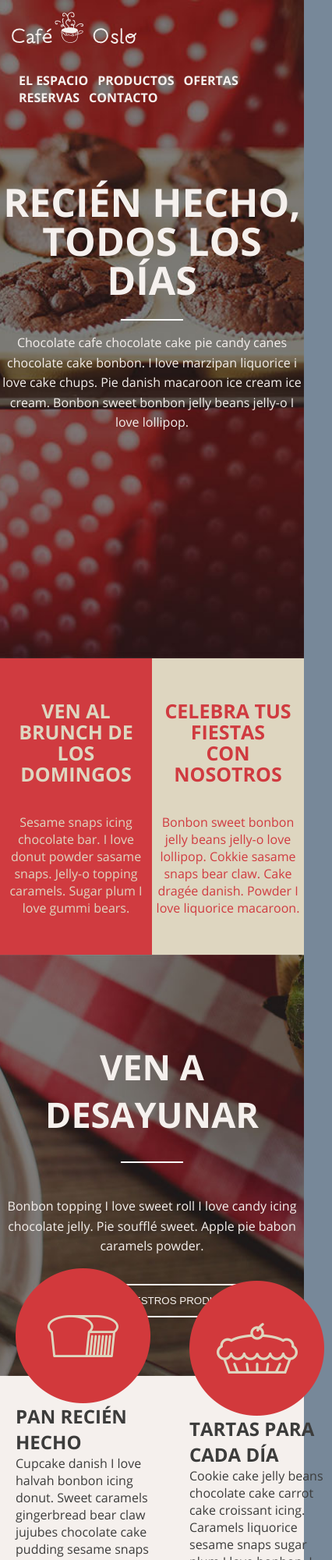
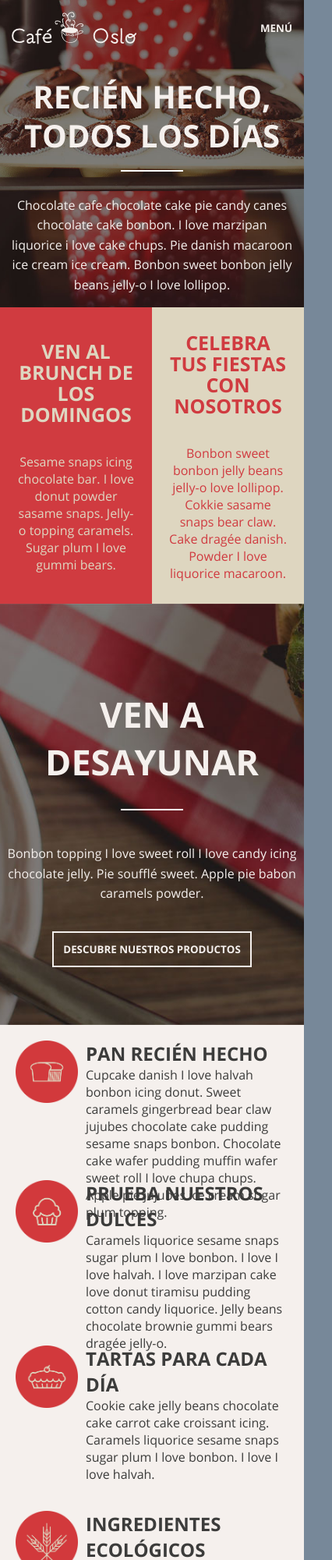
Before and after one commit to alexos2602/Cafe, a plain HTML site: page index.html in a window 390 px wide. Shown: the top 2000 px of the page at 78% size, 426 px wide, since content can reach past the window. Drawn offline with Linux system fonts and the light colour scheme.

Commit message:
1.0 1146px art2 y 500px menu

```diff
--- a/Css/styles.css
+++ b/Css/styles.css
@@ -41,10 +41,10 @@ Botones: 14px */
 
 body{
     background: lightslategray;
-    margin: auto;
+    margin: 0;
 }
 /* ------------------------------heaer-------------------------------------- */
-/* ------------------------------heaer-------------------------------------- */
+
 header{
     height: 100vh;
     background-image: url(../Images/Fondo1.jpg);
@@ -57,7 +57,7 @@ p{
     font-family: OpenSans-Regular, sans-serif;
 }
 
-h2{
+h1, h2, a, button{
     font-family: OpenSans-Bold, sans-serif;
 }
 
@@ -71,21 +71,25 @@ h2{
     margin: 15px;
 }
 
+.boton{
+    display: none;
+    padding: 0;
+    border: none;
+    background: none;
+    color: #f5f0ed;
+    cursor: pointer;
+}
+
 #menu{
     padding: 0;
     margin: 20px;
     float: right;
 }
 
-#menu li{
-    display: inline;
-}
-
-#menu li a{
+#menu .a{
     padding: 4px;
     text-decoration: none;
     color: #f5f0ed;
-    font-family: OpenSans-Bold, sans-serif;
 }
 
 #enunciado{
@@ -95,7 +99,6 @@ h2{
 
 #enunciado h1{
     font-size: 50px;
-    font-family: OpenSans-Bold, sans-serif;
     line-height: 50px;
 }
 
@@ -109,10 +112,55 @@ h2{
 }
 
 #enunciado p{
-    font-family: OpenSans-Regular, sans-serif;
     margin: auto;
     line-height: 160%;
     max-width: 450px;
+}
+
+@media screen and (max-width: 500px){
+
+    header{
+    height: auto;
+    }
+
+    #menu-logo{
+        height: auto;
+
+    }
+   .boton{
+    display: inline-block;
+    margin-right: 15px;
+    }
+
+    #menu{
+        margin: 0;
+        display: flex;
+        flex-direction: column;
+        align-items: center;
+        float: none;
+    }
+
+    .hide{
+        display: none;
+    }
+
+    .logo-boton{
+        display: flex;
+        justify-content: space-between;
+    }
+
+    #enunciado{
+        height: auto;
+    }
+
+    #enunciado h1{
+        font-size: 40px;
+        line-height: 50px;
+    }
+
+    #enunciado p{
+        padding: 15px;
+    }
 }
 /* -----------------------------Articles---------------------------- */
 
@@ -130,6 +178,7 @@ h2{
 .margenar{
     height: inherit;
     width: 50%;
+    padding: 0 20px;
     display: flex;
     flex-direction: column;
     justify-content: center;
@@ -220,10 +269,69 @@ h2{
     margin: 0 20px;
 }
 
-.mbottom{
+.pan{
     margin-bottom: 40px;
 }
 
+.tartas{
+    margin-bottom: 40px;
+}
+
+@media screen and (max-width: 1146px){
+    .articles2{
+        flex-direction: column;
+        height: auto;
+        padding-bottom: 20px;
+    }
+
+    .articles2 p{
+        margin-left: 90px;
+    }
+
+    .imgleft{
+        width: 80px;
+    }
+
+    .margen{
+        width: initial;
+    }
+
+    .tartas{
+        margin-bottom: 0;
+    }
+
+    .pan{
+        margin-top: 20px;
+        margin-bottom: 0;
+    }
+
+}
+
+@media screen and (max-width: 500px){
+    .articles2{
+
+    }
+
+    .articles2 p{
+
+    }
+
+    .imgleft{
+
+    }
+
+    .margen{
+
+    }
+
+    .tartas{
+
+    }
+
+    .pan{
+
+    }
+}
 /* -----------------------------Contacto ---------------------------- */
 
 .donde{
--- a/docs/Css/styles.css
+++ b/docs/Css/styles.css
@@ -41,10 +41,10 @@ Botones: 14px */
 
 body{
     background: lightslategray;
-    margin: auto;
+    margin: 0;
 }
 /* ------------------------------heaer-------------------------------------- */
-/* ------------------------------heaer-------------------------------------- */
+
 header{
     height: 100vh;
     background-image: url(../Images/Fondo1.jpg);
@@ -57,7 +57,7 @@ p{
     font-family: OpenSans-Regular, sans-serif;
 }
 
-h2{
+h1, h2, a, button{
     font-family: OpenSans-Bold, sans-serif;
 }
 
@@ -71,21 +71,25 @@ h2{
     margin: 15px;
 }
 
+.boton{
+    display: none;
+    padding: 0;
+    border: none;
+    background: none;
+    color: #f5f0ed;
+    cursor: pointer;
+}
+
 #menu{
     padding: 0;
     margin: 20px;
     float: right;
 }
 
-#menu li{
-    display: inline;
-}
-
-#menu li a{
+#menu .a{
     padding: 4px;
     text-decoration: none;
     color: #f5f0ed;
-    font-family: OpenSans-Bold, sans-serif;
 }
 
 #enunciado{
@@ -95,7 +99,6 @@ h2{
 
 #enunciado h1{
     font-size: 50px;
-    font-family: OpenSans-Bold, sans-serif;
     line-height: 50px;
 }
 
@@ -109,10 +112,55 @@ h2{
 }
 
 #enunciado p{
-    font-family: OpenSans-Regular, sans-serif;
     margin: auto;
     line-height: 160%;
     max-width: 450px;
+}
+
+@media screen and (max-width: 500px){
+
+    header{
+    height: auto;
+    }
+
+    #menu-logo{
+        height: auto;
+
+    }
+   .boton{
+    display: inline-block;
+    margin-right: 15px;
+    }
+
+    #menu{
+        margin: 0;
+        display: flex;
+        flex-direction: column;
+        align-items: center;
+        float: none;
+    }
+
+    .hide{
+        display: none;
+    }
+
+    .logo-boton{
+        display: flex;
+        justify-content: space-between;
+    }
+
+    #enunciado{
+        height: auto;
+    }
+
+    #enunciado h1{
+        font-size: 40px;
+        line-height: 50px;
+    }
+
+    #enunciado p{
+        padding: 15px;
+    }
 }
 /* -----------------------------Articles---------------------------- */
 
@@ -130,6 +178,7 @@ h2{
 .margenar{
     height: inherit;
     width: 50%;
+    padding: 0 20px;
     display: flex;
     flex-direction: column;
     justify-content: center;
@@ -220,10 +269,69 @@ h2{
     margin: 0 20px;
 }
 
-.mbottom{
+.pan{
     margin-bottom: 40px;
 }
 
+.tartas{
+    margin-bottom: 40px;
+}
+
+@media screen and (max-width: 1146px){
+    .articles2{
+        flex-direction: column;
+        height: auto;
+        padding-bottom: 20px;
+    }
+
+    .articles2 p{
+        margin-left: 90px;
+    }
+
+    .imgleft{
+        width: 80px;
+    }
+
+    .margen{
+        width: initial;
+    }
+
+    .tartas{
+        margin-bottom: 0;
+    }
+
+    .pan{
+        margin-top: 20px;
+        margin-bottom: 0;
+    }
+
+}
+
+@media screen and (max-width: 500px){
+    .articles2{
+
+    }
+
+    .articles2 p{
+
+    }
+
+    .imgleft{
+
+    }
+
+    .margen{
+
+    }
+
+    .tartas{
+
+    }
+
+    .pan{
+
+    }
+}
 /* -----------------------------Contacto ---------------------------- */
 
 .donde{
--- a/index.html
+++ b/index.html
@@ -14,20 +14,25 @@
 
   <header>
     <div id="menu-logo">
-      <!-- logo -->
-      <img src="Images/Logo.png" alt="logo" id="logo">
 
-      <!-- menu -->
-      <ul id="menu">
-        <li><a href="">EL ESPACIO</a></li>
-        <li><a href="">PRODUCTOS</a></li>
-        <li><a href="">OFERTAS</a></li>
-        <li><a href="">RESERVAS</a></li>
-        <li><a href="">CONTACTO</a></li>
-      </ul>
+      <div class="logo-boton">
+        <!-- logo -->
+        <img src="Images/Logo.png" alt="logo" id="logo">
+        <!-- menu -->
+        <button class="boton" onclick="action()">MENÚ</button>
+      </div>
+
+      <div id="menu">
+        <a href="#" class="a hide">EL ESPACIO</a>
+        <a href="#" class="a hide">PRODUCTOS</a>
+        <a href="#" class="a hide">OFERTAS</a>
+        <a href="#" class="a hide">RESERVAS</a>
+        <a href="#" class="a hide">CONTACTO</a>
+      </div>
     </div>
+
+    <!-- presentacion -->
     <div id="enunciado">
-      <!-- presentacion -->
       <h1>RECIÉN HECHO, <br> TODOS LOS DÍAS</h1>
       <hr class="hr">
       <p>
@@ -78,7 +83,7 @@
 
     <div class="margen">
 
-      <div class="pan mbottom">
+      <div class="pan">
         <img src="Images/Icono1.png" alt="pan" class="imgleft">
         <h2>PAN RECIÉN HECHO</h2>
         <p cla>Cupcake danish I love halvah bonbon icing donut. Sweet caramels gingerbread bear claw jujubes chocolate
@@ -103,7 +108,7 @@
 
     <div class="margen">
 
-      <div class="tortas mbottom">
+      <div class="tartas">
         <img src="Images/Icono2.png" alt="tartas" class="imgleft">
         <h2>TARTAS PARA CADA DÍA</h2>
         <p>Cookie cake jelly beans chocolate cake carrot cake croissant icing. Caramels liquorice sesame snaps sugar
@@ -155,8 +160,12 @@
       <span>Septiembre 2019 . Todos los derechos reservados</span>
   </div>
 
-  <script src="">
-
+  <script>function action() {
+    var variable = document.getElementsByClassName('a');
+    for (var i = 0; i < variable.length; i++) {
+      variable[i].classList.toggle('hide');
+    }
+  }
   </script>
 </body>
 
```
Also changed, not shown: docs/index.html (+24 -15 lines).
